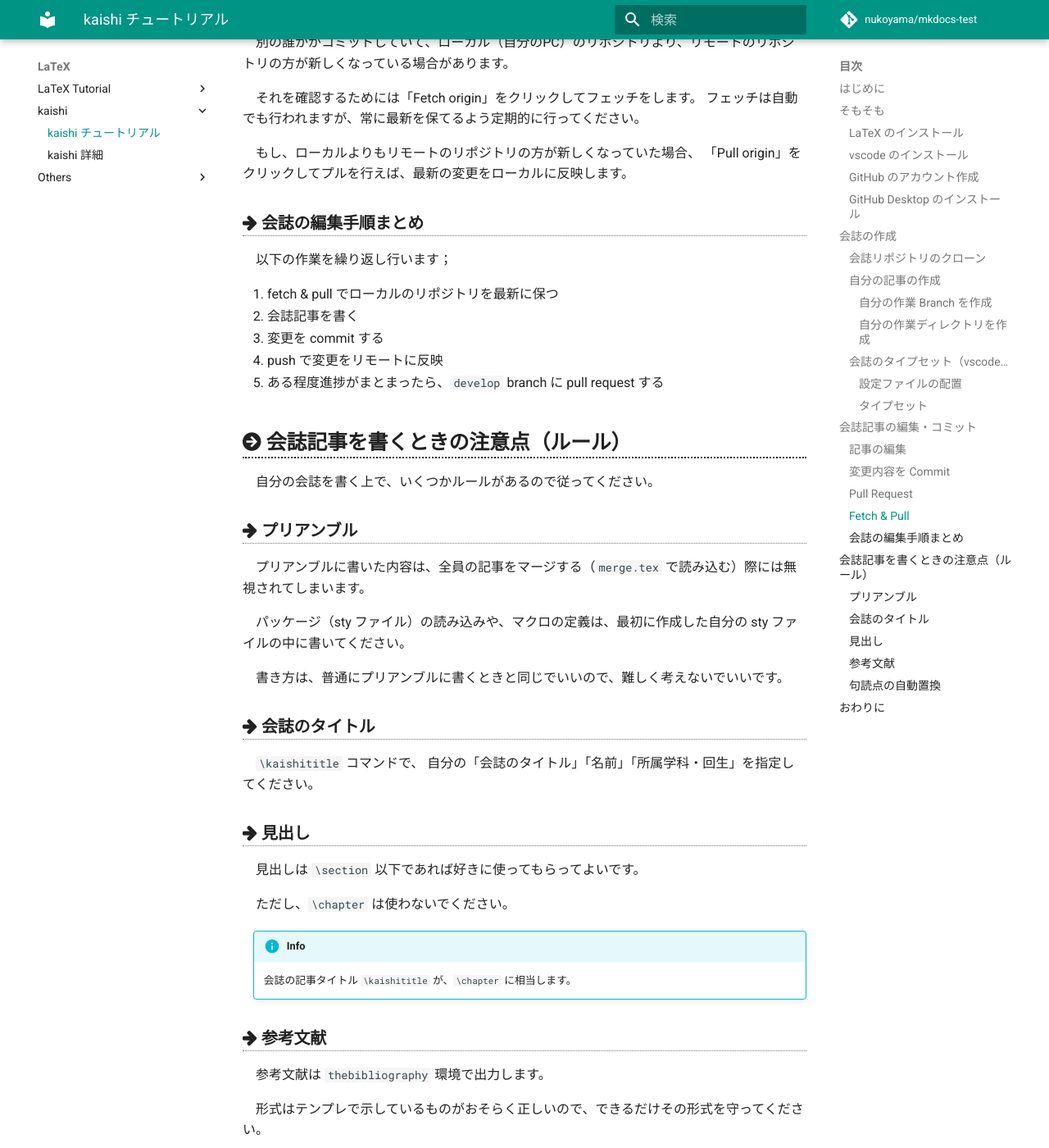
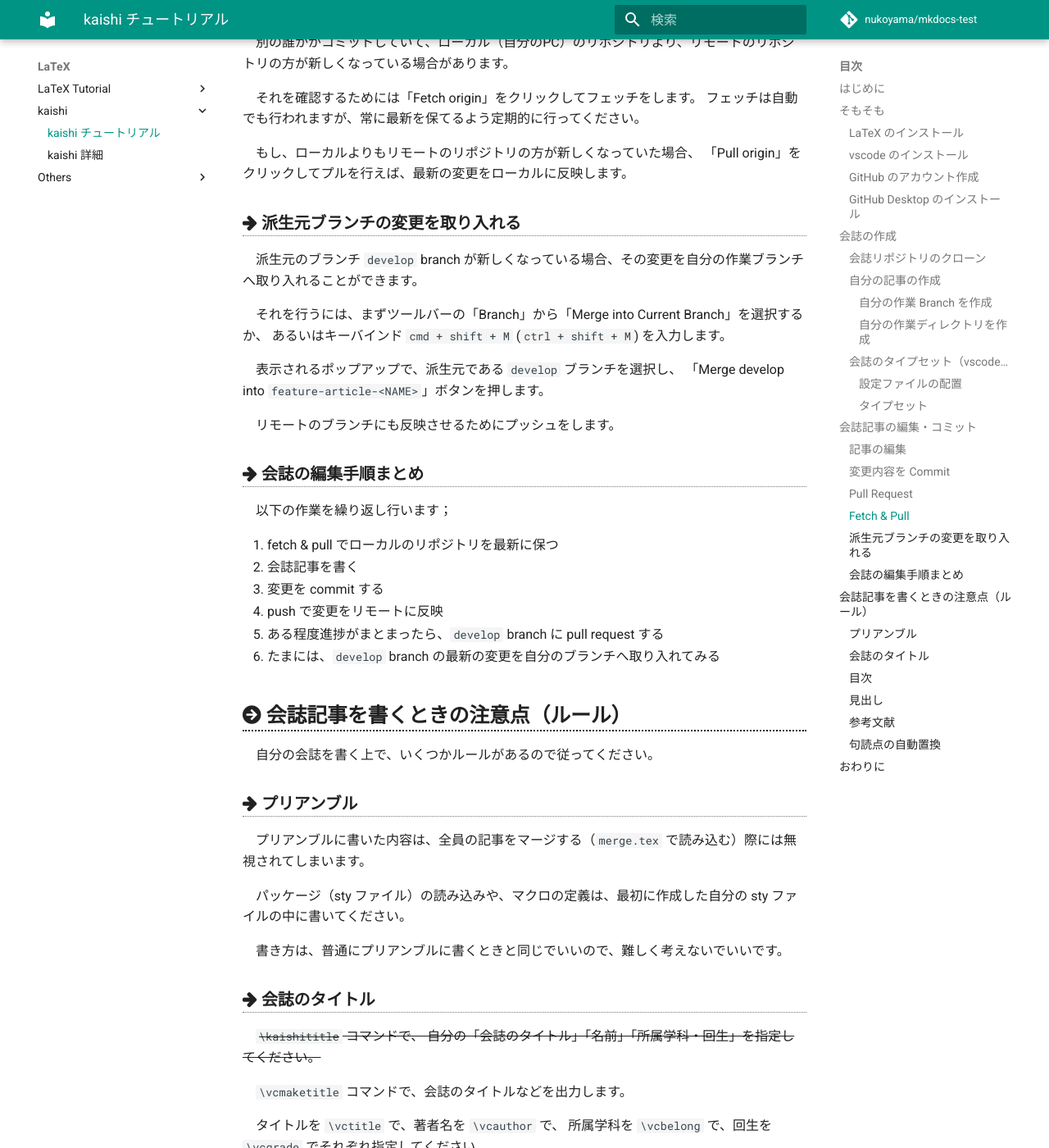
Before and after one commit to znuko/nukodocs, an MkDocs documentation site: the page built from docs/tex/kaishi01.md, in a window 1280 px wide and 1400 px high, scrolled down 6139 px. Shown: the whole window at 82% size. Built offline with MkDocs 1.6.1 and Material for MkDocs 9.7.7, drawn with Linux system fonts in a browser that asks for light colours; comment, search, counter and statistics services are not loaded; some of the changed text lies outside the part shown.

Commit message:
Update kaishi01.md

```diff
--- a/docs/tex/kaishi01.md
+++ b/docs/tex/kaishi01.md
@@ -4,7 +4,7 @@ title: kaishi チュートリアル
 
 # はじめに
 
-このページでは、会誌（kaishi）で自分の記事を書くための手順を簡潔に述べます。
+このページでは、会誌（kaishi）で自分の記事を書くための手順を **簡潔に** 述べます。
 
 会誌はもちろん LaTeX を使って書いてもらいます。
 
@@ -288,6 +288,19 @@ GitHub Desktop を開くと、変更した部分が表示されています。
 「Pull origin」をクリックしてプルを行えば、最新の変更をローカルに反映します。
 
 
+## 派生元ブランチの変更を取り入れる
+
+派生元のブランチ `develop` branch が新しくなっている場合、その変更を自分の作業ブランチへ取り入れることができます。
+
+それを行うには、まずツールバーの「Branch」から「Merge into Current Branch」を選択するか、
+あるいはキーバインド `cmd + shift + M` (`ctrl + shift + M`) を入力します。
+
+表示されるポップアップで、派生元である `develop` ブランチを選択し、
+「Merge develop into `feature-article-<NAME>`」ボタンを押します。
+
+リモートのブランチにも反映させるためにプッシュをします。
+
+
 ## 会誌の編集手順まとめ
 
 以下の作業を繰り返し行います；
@@ -297,6 +310,7 @@ GitHub Desktop を開くと、変更した部分が表示されています。
 3. 変更を commit する
 4. push で変更をリモートに反映
 5. ある程度進捗がまとまったら、`develop` branch に pull request する
+6. たまには、`develop` branch の最新の変更を自分のブランチへ取り入れてみる
 
 
 # 会誌記事を書くときの注意点（ルール）
@@ -315,8 +329,23 @@ GitHub Desktop を開くと、変更した部分が表示されています。
 
 ## 会誌のタイトル
 
-`\kaishititle` コマンドで、
-自分の「会誌のタイトル」「名前」「所属学科・回生」を指定してください。
+~~`\kaishititle` コマンドで、
+自分の「会誌のタイトル」「名前」「所属学科・回生」を指定してください。~~
+
+`\vcmaketitle` コマンドで、会誌のタイトルなどを出力します。
+
+タイトルを `\vctitle` で、著者名を `\vcauthor` で、
+所属学科を `\vcbelong` で、回生を `\vcgrade` でそれぞれ指定してください。
+
+!!! info
+    普通の `\maketitle` コマンドを改造したものだと思ってください。
+
+
+## 目次
+
+確認用の目次を `\mokuji{depth}` で出力します。
+
+いらないならコメントアウトしておいてください。
 
 
 ## 見出し
@@ -326,7 +355,7 @@ GitHub Desktop を開くと、変更した部分が表示されています。
 ただし、`\chapter` は使わないでください。
 
 !!! info
-    会誌の記事タイトル `\kaishititle` が、`\chapter` に相当します。
+    会誌の記事タイトルが、`\chapter` に相当します。
 
 
 ## 参考文献
```
